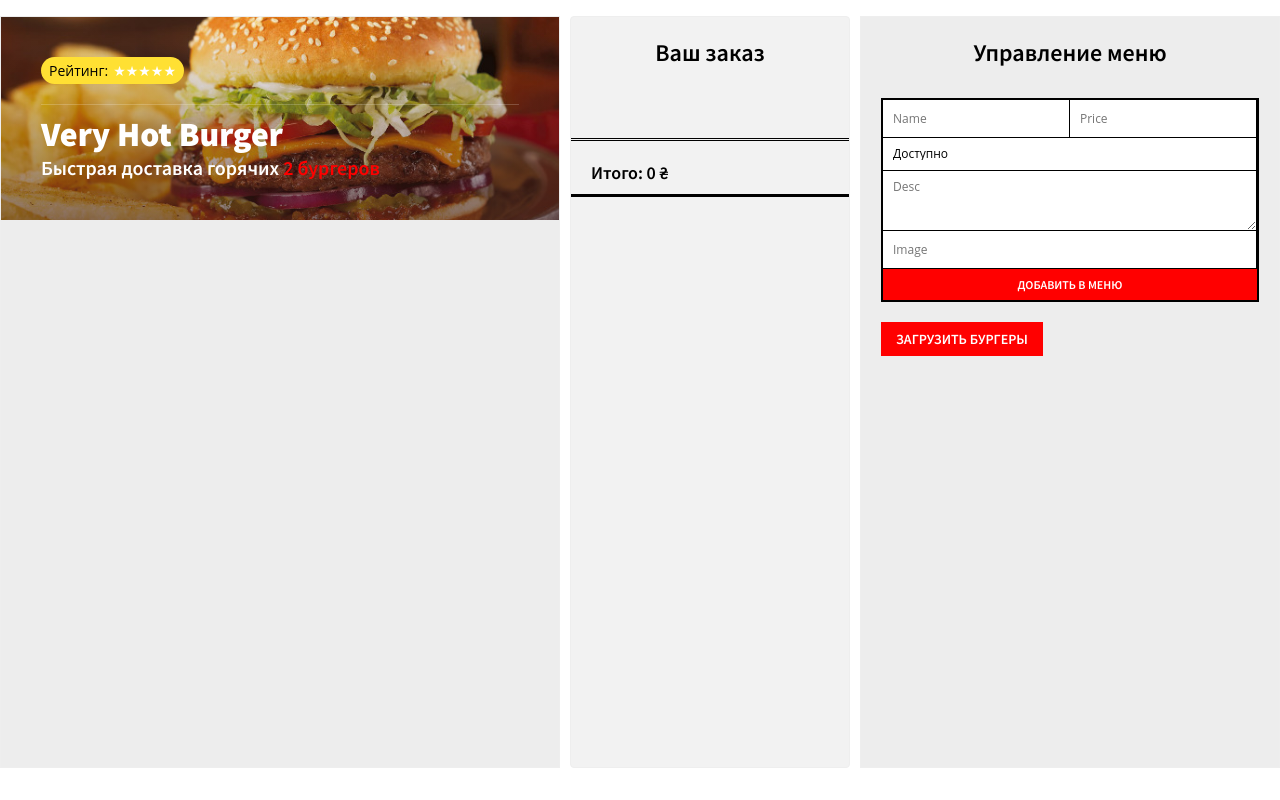
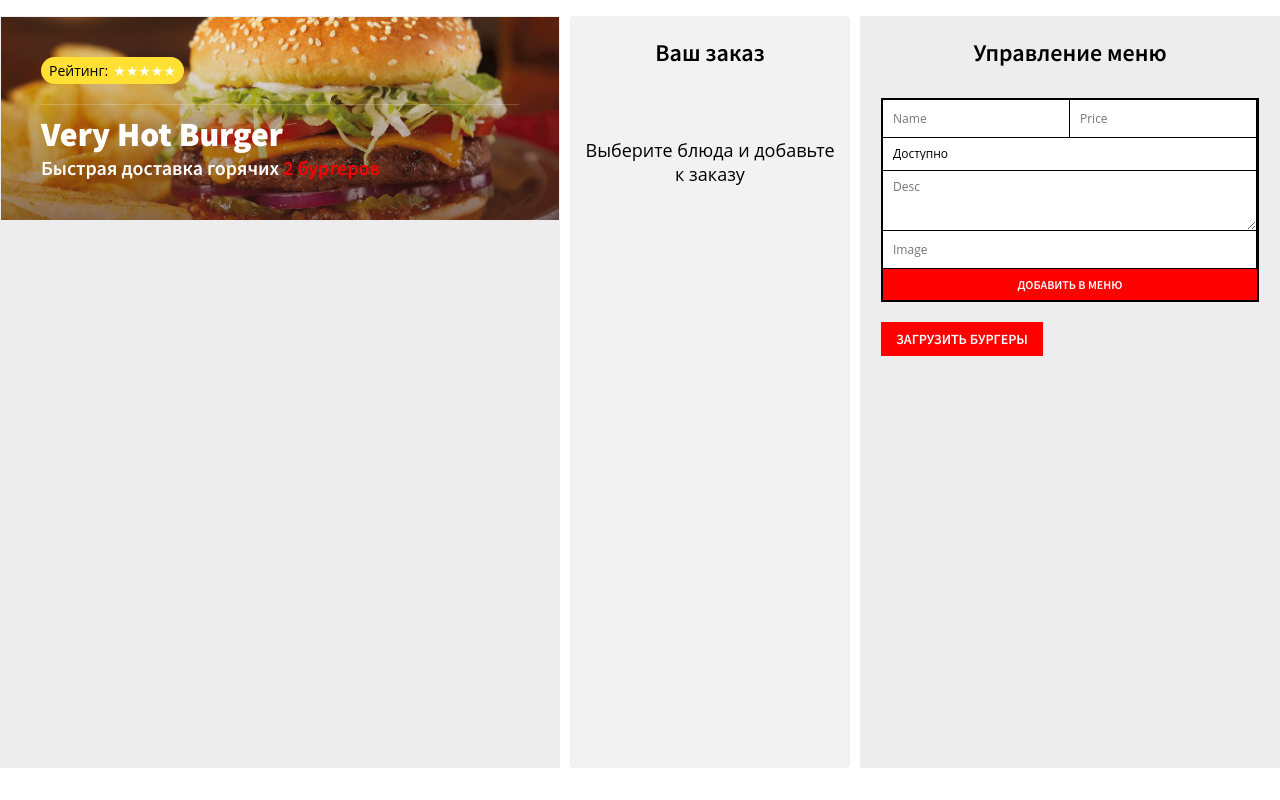
Before and after one commit to sergWP/react-start, a React (Create React App) app: page /restaurant/1 in a window 1280 px wide. Built offline with nearby package versions, Linux system fonts and the light colour scheme.

Commit message:
18. отображения стоимости доставки

```diff
--- a/src/components/Order.js
+++ b/src/components/Order.js
@@ -1,4 +1,5 @@
 import React from 'react'
+import Shipment from "./shipment"
 
 class Order extends React.Component {
 
@@ -53,13 +54,15 @@
                         orderIds.map(this.renderOrder)
                     }
                 </ul>
-                <div className={'total'}>
-                    <div className={'total_wrap'}>
-                        <div className={'total_wrap-final'}>
-                            Итого: {total} ₴
-                        </div>
+
+                {total > 0 ? (
+                    <Shipment total={total} />
+                ) : (
+                    <div className={'nothingSelected'}>
+                        Выберите блюда и добавьте к заказу
                     </div>
-                </div>
+                )}
+
             </div>
         )
     }
--- /dev/null
+++ b/src/components/shipment.js
@@ -0,0 +1,35 @@
+import React from 'react'
+
+class Shipment extends React.Component {
+    render() {
+        const {total} = this.props;
+        const shipping = total > 0 && total < 500 ? 350 : 99;
+        const shippingNeon = shipping === 99 ? (
+                <span className={'font-effect-neon total_wrap-cheap'}>
+                    {shipping} ₴
+                </span>
+            ) : (
+                <span>{shipping} ₴</span>
+            );
+
+        return (
+            <div className={'total'}>
+                <div className={'total_wrap'}>
+                    <div>
+                        <div>Доставка: {total > 0 ? shippingNeon : null}</div>
+                        <div className={'total_wrap-free'}>
+                            {
+                                total < 500 ? `Закажите еще на ${500 - total} ₴ для доставки за 99 рублей` : null
+                            }
+                        </div>
+                    </div>
+                    <div className={'total_wrap-final'}>
+                        Итого: {total} ₴
+                    </div>
+                </div>
+            </div>
+        )
+    }
+}
+
+export default Shipment
```
